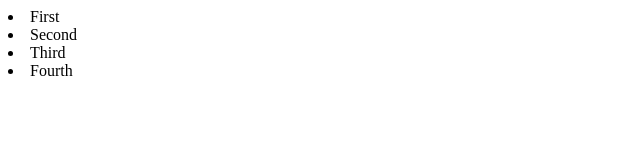
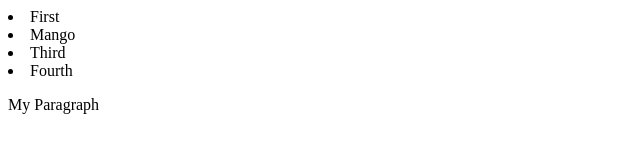
Before and after one commit to kashif06/git-pratice, a plain HTML site: page index.html in a window 1280 px wide. Shown: the whole page, without its empty margins (0-640 px from the left). Drawn offline with Linux system fonts and the light colour scheme.

Commit message:
updated index.html

```diff
--- a/index.html
+++ b/index.html
@@ -1,6 +1,7 @@
 <html>
     <li>First</li>
-    <li>Second</li>
+    <li>Mango</li>
     <li>Third</li>
     <li>Fourth</li>
+    <p>My Paragraph</p>
 </html>
```
